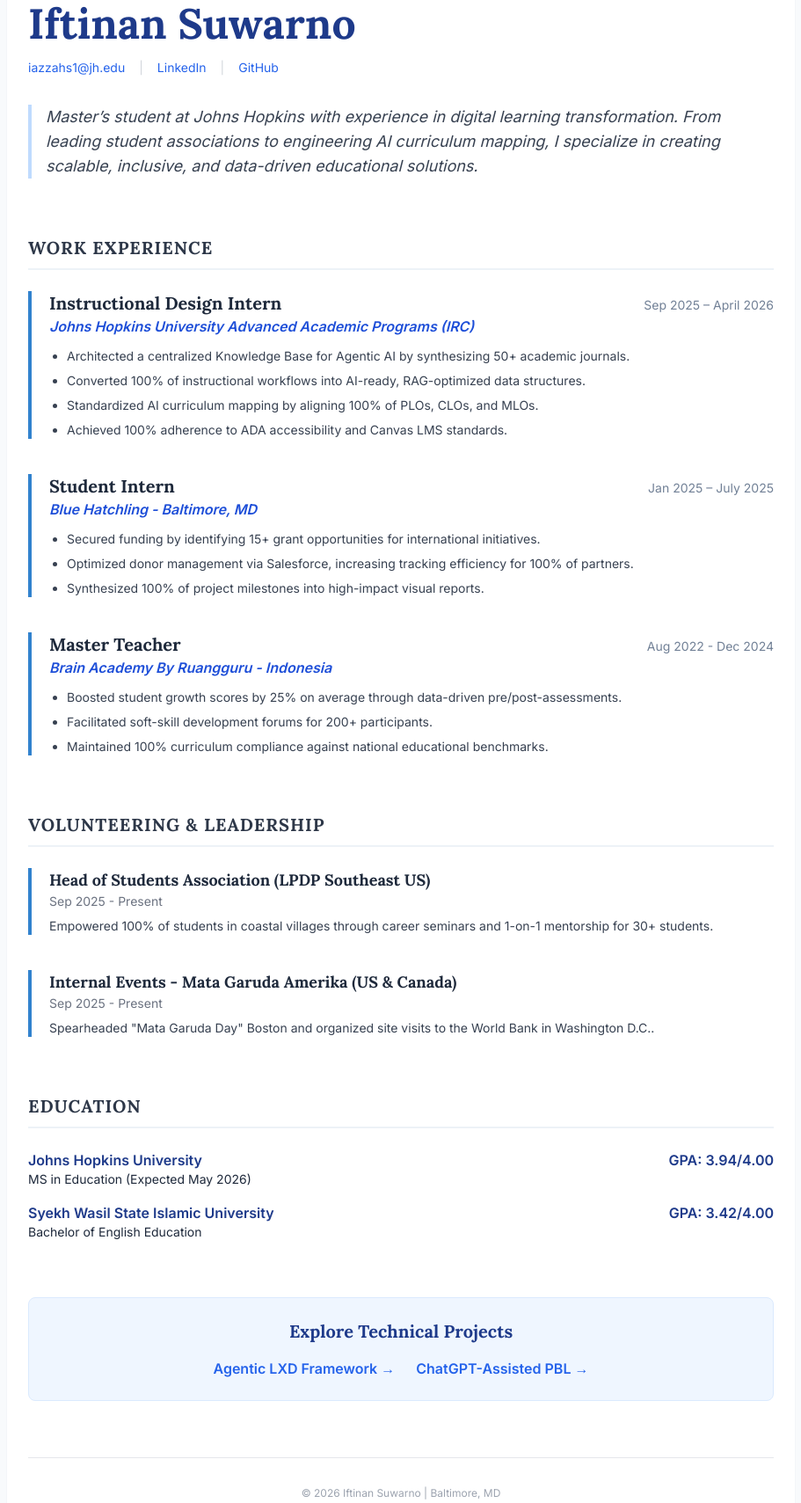
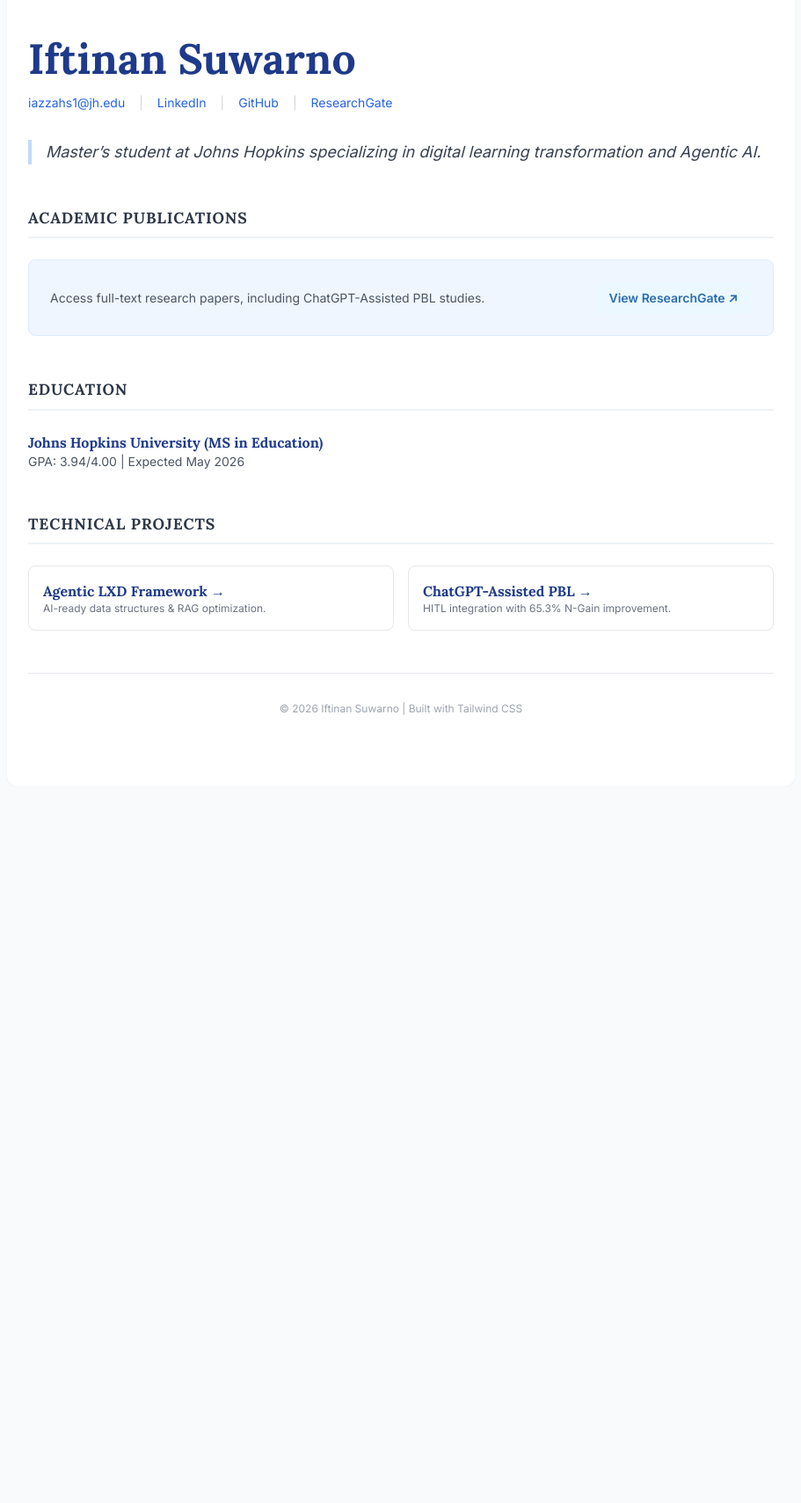
Before and after one commit to iftinansuwarno/Profile, a plain HTML site: page index.html in a window 1280 px wide. Shown: the part 77-1786 px from the top of the page at 88% size, without its empty margins (184-1095 px from the left). After the commit the page ends 971 px from the top, so only its background shows below. Drawn offline with nearby package versions, Linux system fonts and the light colour scheme.

Commit message:
Final cleanup: All sections integrated with ResearchGate

```diff
--- a/index.html
+++ b/index.html
@@ -3,23 +3,21 @@
 <head>
     <meta charset="UTF-8">
     <meta name="viewport" content="width=device-width, initial-scale=1.0">
-    <title>Iftinan Suwarno | Digital Learning Transformation</title>
+    <title>Iftinan Suwarno | Portfolio</title>
     <script src="https://cdn.tailwindcss.com"></script>
     <link href="https://fonts.googleapis.com/css2?family=Inter:wght@300;400;600&family=Lora:wght@700&display=swap" rel="stylesheet">
     <style>
         body { font-family: 'Inter', sans-serif; color: #1a202c; line-height: 1.6; }
         h1, h2, h3 { font-family: 'Lora', serif; }
-        .section-title { border-bottom: 2px solid #edf2f7; padding-bottom: 0.5rem; margin-bottom: 1.5rem; color: #2d3748; text-transform: uppercase; letter-spacing: 0.05em; font-size: 1.25rem; }
+        .section-title { border-bottom: 2px solid #edf2f7; padding-bottom: 0.5rem; margin-bottom: 1.5rem; color: #2d3748; text-transform: uppercase; letter-spacing: 0.05em; font-size: 1.1rem; font-weight: 700; }
         .card { border-left: 4px solid #3182ce; padding-left: 1.25rem; margin-bottom: 2.5rem; }
-        .exp-header { display: flex; justify-content: space-between; align-items: baseline; flex-wrap: wrap; }
-        .date-tag { font-size: 0.875rem; color: #718096; font-weight: 500; }
+        .btn-link { display: inline-flex; align-items: center; padding: 0.5rem 1rem; background-color: #ebf8ff; color: #2b6cb0; border-radius: 0.5rem; font-weight: 600; font-size: 0.875rem; transition: all 0.2s; }
+        .btn-link:hover { background-color: #bee3f8; transform: translateY(-1px); }
     </style>
 </head>
 <body class="bg-slate-50 text-slate-800">
-    <div class="max-w-4xl mx-auto px-6 py-12 md:py-20 bg-white shadow-sm">
-
-        <!-- Header & Summary -->
-        <header class="mb-16">
+    <div class="max-w-4xl mx-auto px-6 py-12 md:py-20 bg-white shadow-sm rounded-xl mt-10">
+        <header class="mb-12">
             <h1 class="text-4xl md:text-5xl font-bold text-blue-900 mb-4">Iftinan Suwarno</h1>
             <div class="flex flex-wrap gap-4 text-sm font-medium mb-8">
                 <a href="mailto:iazzahs1@jh.edu" class="text-blue-600 hover:underline">iazzahs1@jh.edu</a>
@@ -27,106 +25,48 @@
                 <a href="https://linkedin.com/in/iftinsr/" target="_blank" class="text-blue-600 hover:underline">LinkedIn</a>
                 <span class="text-gray-300">|</span>
                 <a href="https://github.com/iftinansuwarno" target="_blank" class="text-blue-600 hover:underline">GitHub</a>
+                <span class="text-gray-300">|</span>
+                <a href="https://www.researchgate.net/profile/Iftinan-R-Azzah-S-2/research" target="_blank" class="text-blue-600 hover:underline">ResearchGate</a>
             </div>
             <p class="text-lg text-gray-700 italic border-l-4 border-blue-200 pl-4">
-                Master’s student at Johns Hopkins with experience in digital learning transformation. From leading student associations to engineering AI curriculum mapping, I specialize in creating scalable, inclusive, and data-driven educational solutions.
+                Master’s student at Johns Hopkins specializing in digital learning transformation and Agentic AI.
             </p>
         </header>
 
-        <!-- Work Experience -->
-        <section class="mb-16">
-            <h2 class="section-title">Work Experience</h2>
-
-            <div class="card">
-                <div class="exp-header">
-                    <h3 class="text-xl font-bold">Instructional Design Intern</h3>
-                    <span class="date-tag">Sep 2025 – April 2026</span>
-                </div>
-                <p class="text-blue-700 font-semibold italic">Johns Hopkins University Advanced Academic Programs (IRC)</p>
-                <ul class="list-disc ml-5 mt-3 text-sm space-y-2 text-gray-700">
-                    <li>Architected a centralized Knowledge Base for Agentic AI by synthesizing 50+ academic journals.</li>
-                    <li>Converted 100% of instructional workflows into AI-ready, RAG-optimized data structures.</li>
-                    <li>Standardized AI curriculum mapping by aligning 100% of PLOs, CLOs, and MLOs.</li>
-                    <li>Achieved 100% adherence to ADA accessibility and Canvas LMS standards.</li>
-                </ul>
-            </div>
-
-            <div class="card">
-                <div class="exp-header">
-                    <h3 class="text-xl font-bold">Student Intern</h3>
-                    <span class="date-tag">Jan 2025 – July 2025</span>
-                </div>
-                <p class="text-blue-700 font-semibold italic">Blue Hatchling - Baltimore, MD</p>
-                <ul class="list-disc ml-5 mt-3 text-sm space-y-2 text-gray-700">
-                    <li>Secured funding by identifying 15+ grant opportunities for international initiatives.</li>
-                    <li>Optimized donor management via Salesforce, increasing tracking efficiency for 100% of partners.</li>
-                    <li>Synthesized 100% of project milestones into high-impact visual reports.</li>
-                </ul>
-            </div>
-
-            <div class="card">
-                <div class="exp-header">
-                    <h3 class="text-xl font-bold">Master Teacher</h3>
-                    <span class="date-tag">Aug 2022 - Dec 2024</span>
-                </div>
-                <p class="text-blue-700 font-semibold italic">Brain Academy By Ruangguru - Indonesia</p>
-                <ul class="list-disc ml-5 mt-3 text-sm space-y-2 text-gray-700">
-                    <li>Boosted student growth scores by 25% on average through data-driven pre/post-assessments.</li>
-                    <li>Facilitated soft-skill development forums for 200+ participants.</li>
-                    <li>Maintained 100% curriculum compliance against national educational benchmarks.</li>
-                </ul>
+        <section class="mb-12">
+            <h2 class="section-title">Academic Publications</h2>
+            <div class="bg-blue-50 p-6 rounded-lg border border-blue-100 flex flex-col md:flex-row justify-between items-center gap-4">
+                <p class="text-sm text-gray-600">Access full-text research papers, including ChatGPT-Assisted PBL studies.</p>
+                <a href="https://www.researchgate.net/profile/Iftinan-R-Azzah-S-2/research" target="_blank" class="btn-link">View ResearchGate ↗</a>
             </div>
         </section>
 
-        <!-- Volunteer & Leadership -->
-        <section class="mb-16">
-            <h2 class="section-title">Volunteering & Leadership</h2>
-
-            <div class="card">
-                <h3 class="text-lg font-bold">Head of Students Association (LPDP Southeast US)</h3>
-                <p class="text-sm text-gray-500 mb-2">Sep 2025 - Present</p>
-                <p class="text-sm text-gray-700">Empowered 100% of students in coastal villages through career seminars and 1-on-1 mentorship for 30+ students.</p>
-            </div>
-
-            <div class="card">
-                <h3 class="text-lg font-bold">Internal Events - Mata Garuda Amerika (US & Canada)</h3>
-                <p class="text-sm text-gray-500 mb-2">Sep 2025 - Present</p>
-                <p class="text-sm text-gray-700">Spearheaded "Mata Garuda Day" Boston and organized site visits to the World Bank in Washington D.C..</p>
-            </div>
-        </section>
-
-        <!-- Education -->
-        <section class="mb-16">
+        <section class="mb-12">
             <h2 class="section-title">Education</h2>
             <div class="space-y-4">
                 <div>
-                    <div class="flex justify-between font-bold text-blue-900">
-                        <span>Johns Hopkins University</span>
-                        <span>GPA: 3.94/4.00</span>
-                    </div>
-                    <p class="text-sm">MS in Education (Expected May 2026)</p>
-                </div>
-                <div>
-                    <div class="flex justify-between font-bold text-blue-900">
-                        <span>Syekh Wasil State Islamic University</span>
-                        <span>GPA: 3.42/4.00</span>
-                    </div>
-                    <p class="text-sm">Bachelor of English Education</p>
+                    <h3 class="font-bold text-blue-900">Johns Hopkins University (MS in Education)</h3>
+                    <p class="text-sm text-gray-600">GPA: 3.94/4.00 | Expected May 2026</p>
                 </div>
             </div>
         </section>
 
-        <!-- Projects Link -->
-        <section class="mb-16 bg-blue-50 p-6 rounded-lg border border-blue-100">
-            <h2 class="text-xl font-bold text-blue-900 mb-4 text-center">Explore Technical Projects</h2>
-            <div class="flex justify-center gap-6">
-                <a href="https://github.com/iftinansuwarno/Agentic-LXD-Framework" class="text-blue-600 font-bold hover:underline">Agentic LXD Framework →</a>
-                <a href="https://github.com/iftinansuwarno/ChatGPT-Assisted-PBL" class="text-blue-600 font-bold hover:underline">ChatGPT-Assisted PBL →</a>
+        <section class="mb-12">
+            <h2 class="section-title">Technical Projects</h2>
+            <div class="grid md:grid-cols-2 gap-4">
+                <a href="https://github.com/iftinansuwarno/Agentic-LXD-Framework" class="p-4 border rounded-lg hover:bg-gray-50 transition">
+                    <h3 class="font-bold text-blue-900">Agentic LXD Framework →</h3>
+                    <p class="text-xs text-gray-500">AI-ready data structures & RAG optimization.</p>
+                </a>
+                <a href="https://github.com/iftinansuwarno/ChatGPT-Assisted-PBL" class="p-4 border rounded-lg hover:bg-gray-50 transition">
+                    <h3 class="font-bold text-blue-900">ChatGPT-Assisted PBL →</h3>
+                    <p class="text-xs text-gray-500">HITL integration with 65.3% N-Gain improvement.</p>
+                </a>
             </div>
         </section>
 
-        <footer class="text-center pt-8 border-t border-gray-200 text-xs text-gray-400">
-            &copy; 2026 Iftinan Suwarno | Baltimore, MD
+        <footer class="text-center pt-8 border-t text-xs text-gray-400">
+            &copy; 2026 Iftinan Suwarno | Built with Tailwind CSS
         </footer>
     </div>
 </body>
```
